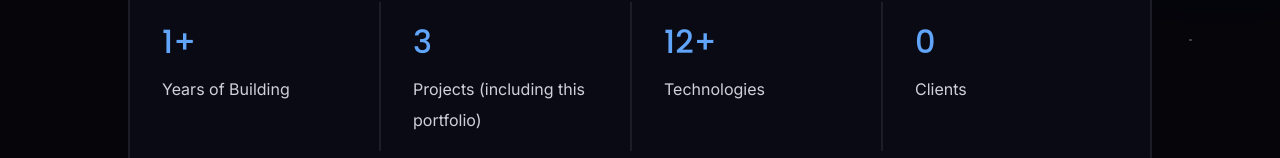
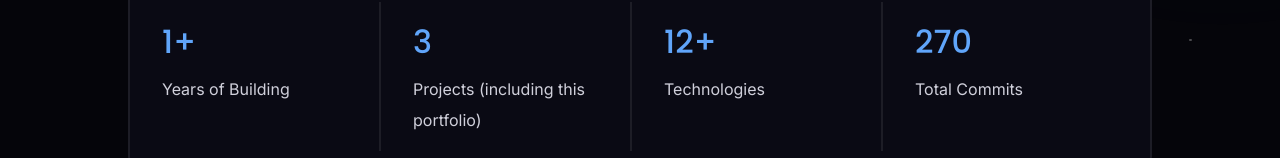
Before and after one commit to FaisalTaslim/portfolio, a React (Vite) app: page / in a window 1280 px wide. Shown: the part 753-911 px from the top of the page. Built offline with nearby package versions, Linux system fonts and the light colour scheme.

Commit message:
Changes in about experience section

```diff
--- a/src/data/card-data.js
+++ b/src/data/card-data.js
@@ -19,7 +19,7 @@ export const aboutExperienceCardsData = [
     { data: "1+", caption: "Years of Building" },
     { data: "3", caption: "Projects (including this portfolio)" },
     { data: "12+", caption: "Technologies" },
-    { data: "0", caption: "Clients" },
+    { data: `${236 + 9 + 16 + 9}`, caption: "Total Commits" },
 ];
 export const skillsTechnicalCardsData = [
     { icon: "fa-solid fa-code", heading: "Frontend", list: ['HTML', 'CSS', 'JavaScript', 'React']},
```
